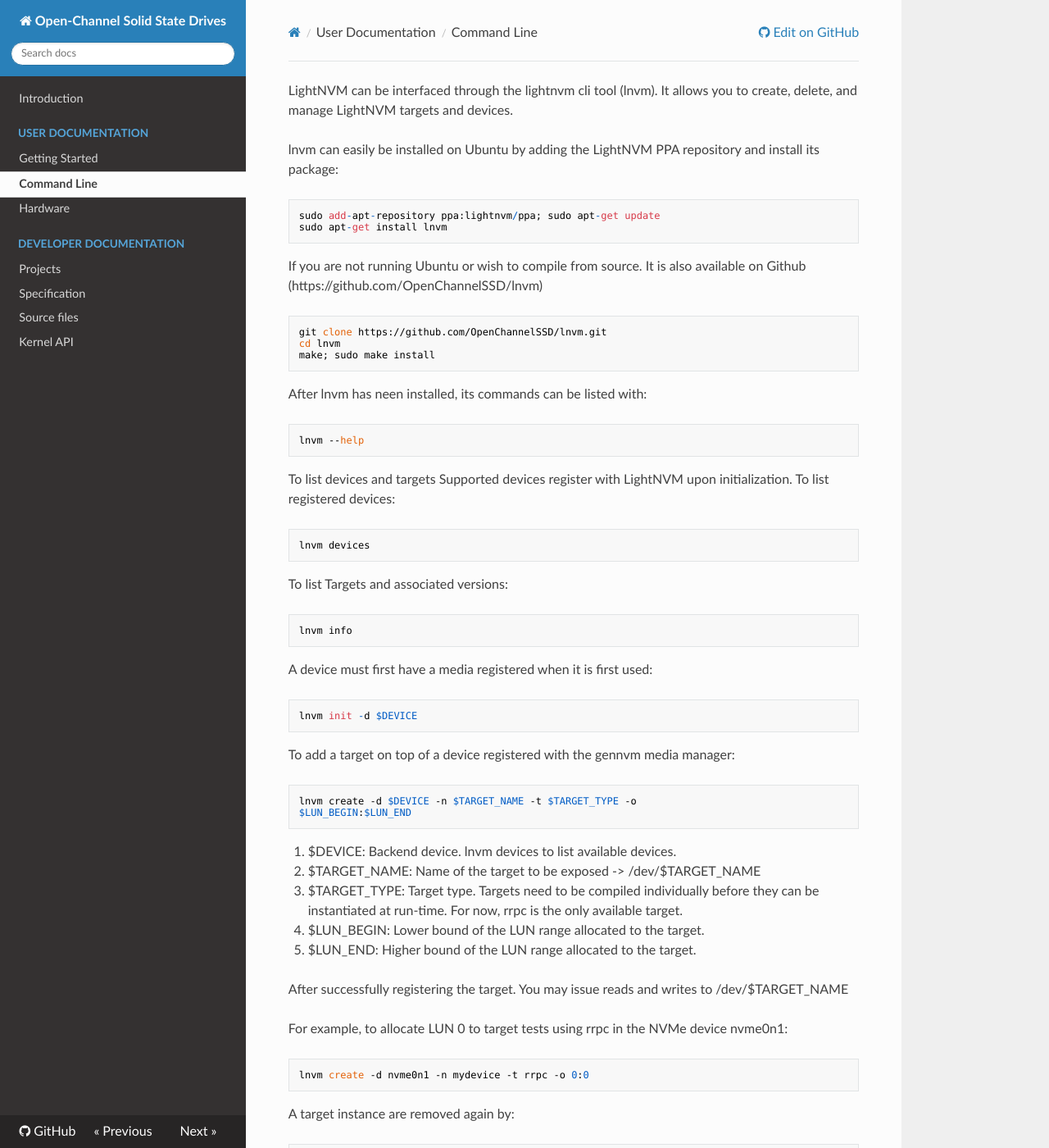
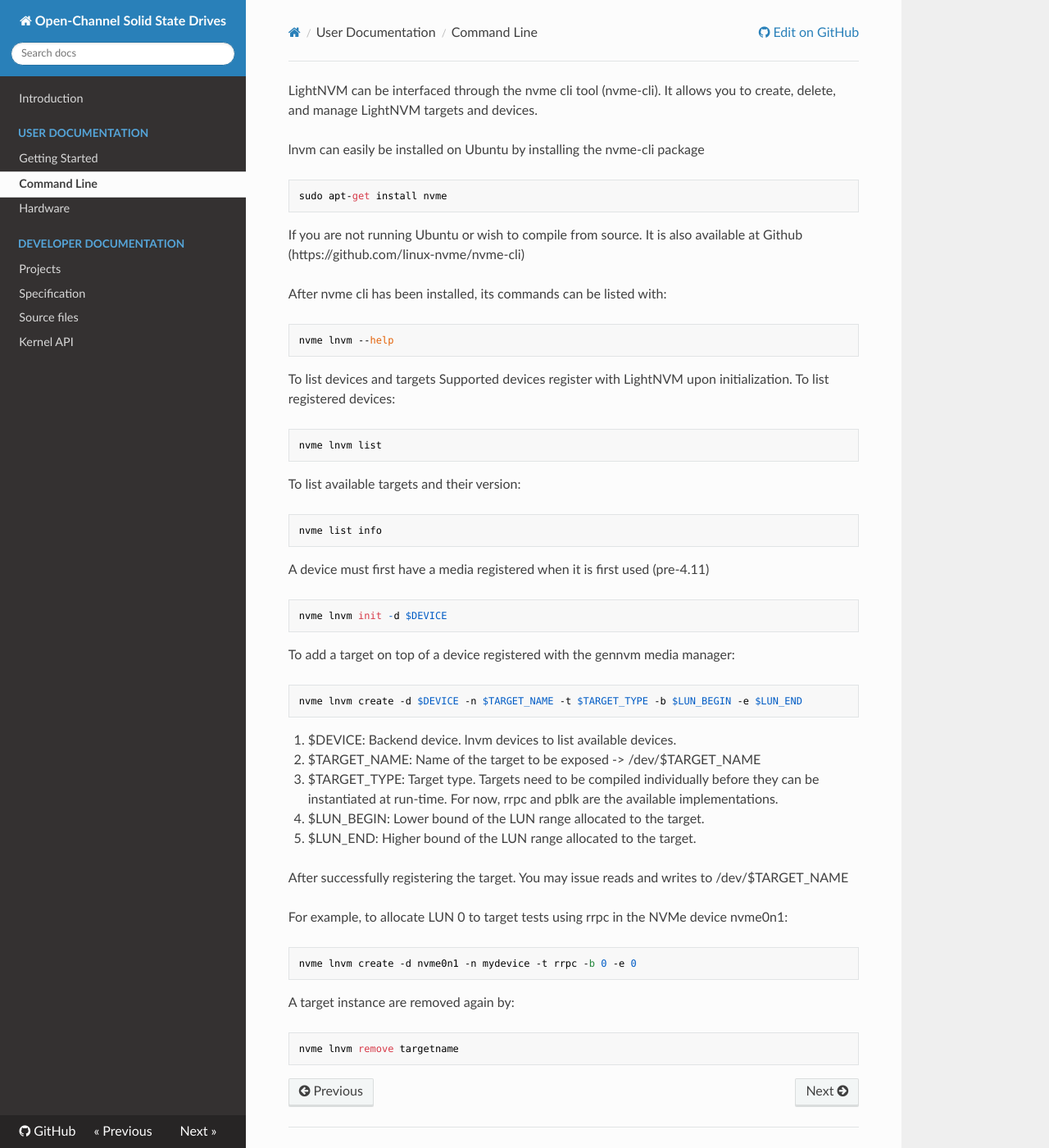
Before and after one commit to OpenChannelSSD/documentation, an MkDocs documentation site: the page built from docs/commands.md, in a window 1280 px wide and 1400 px high. Shown: the whole window at 82% size. Built offline with MkDocs 1.6.1, drawn with Linux system fonts in a browser that asks for light colours; nearby versions of some CDN libraries; old or Windows-style settings are respelled for this version of MkDocs.

Commit message:
Update commands.md

```diff
--- a/docs/commands.md
+++ b/docs/commands.md
@@ -1,44 +1,38 @@
-LightNVM can be interfaced through the lightnvm cli tool (lnvm). It allows you to create,
+LightNVM can be interfaced through the nvme cli tool (nvme-cli). It allows you to create,
 delete, and manage LightNVM targets and devices.
 
-lnvm can easily be installed on Ubuntu by adding the LightNVM PPA repository and install its package:
+lnvm can easily be installed on Ubuntu by installing the nvme-cli package
 
-    sudo add-apt-repository ppa:lightnvm/ppa; sudo apt-get update
-    sudo apt-get install lnvm
+    sudo apt-get install nvme
 
-If you are not running Ubuntu or wish to compile from source. It is also available on Github (https://github.com/OpenChannelSSD/lnvm)
+If you are not running Ubuntu or wish to compile from source. It is also available at Github (https://github.com/linux-nvme/nvme-cli)
 
-	git clone https://github.com/OpenChannelSSD/lnvm.git
-	cd lnvm
-	make; sudo make install
+After nvme cli has been installed, its commands can be listed with:
 
-After lnvm has neen installed, its commands can be listed with:
-
-	lnvm --help
+    nvme lnvm --help
 
 To list devices and targets
 Supported devices register with LightNVM upon initialization. To list registered
 devices:
 
-    lnvm devices
+    nvme lnvm list
 
-To list Targets and associated versions:
+To list available targets and their version:
 
-    lnvm info
+    nvme list info
 
-A device must first have a media registered when it is first used:
+A device must first have a media registered when it is first used (pre-4.11)
 
-    lnvm init -d $DEVICE
+    nvme lnvm init -d $DEVICE
 
 To add a target on top of a device registered with the gennvm media manager:
 
-    lnvm create -d $DEVICE -n $TARGET_NAME -t $TARGET_TYPE -o
-    $LUN_BEGIN:$LUN_END
+    nvme lnvm create -d $DEVICE -n $TARGET_NAME -t $TARGET_TYPE -b $LUN_BEGIN -e $LUN_END
 
 1. $DEVICE: Backend device. lnvm devices to list available devices.
 2. $TARGET_NAME: Name of the target to be exposed -> /dev/$TARGET_NAME
 3. $TARGET_TYPE: Target type. Targets need to be compiled individually before they
-can be instantiated at run-time. For now, rrpc is the only available target.
+can be instantiated at run-time. For now, rrpc and pblk are the available implementations.
 4. $LUN_BEGIN: Lower bound of the LUN range allocated to the target.
 5. $LUN_END: Higher bound of the LUN range allocated to the target.
 
@@ -48,8 +42,8 @@ After successfully registering the target. You may issue reads and writes to
 For example, to allocate LUN 0 to target tests using rrpc in the NVMe device
 nvme0n1:
 
-    lnvm create -d nvme0n1 -n mydevice -t rrpc -o 0:0
+    nvme lnvm create -d nvme0n1 -n mydevice -t rrpc -b 0 -e 0
 
 A target instance are removed again by:
 
-    lnvm remove targetname
+    nvme lnvm remove targetname
```
